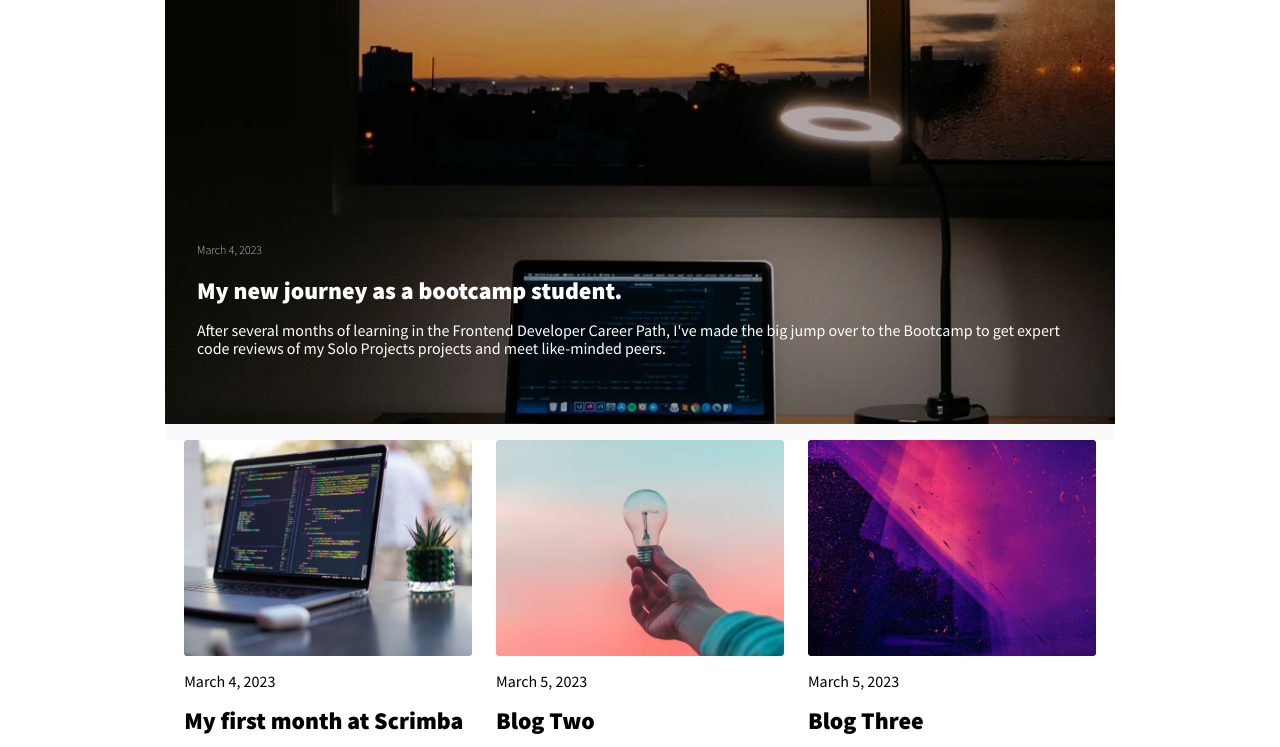
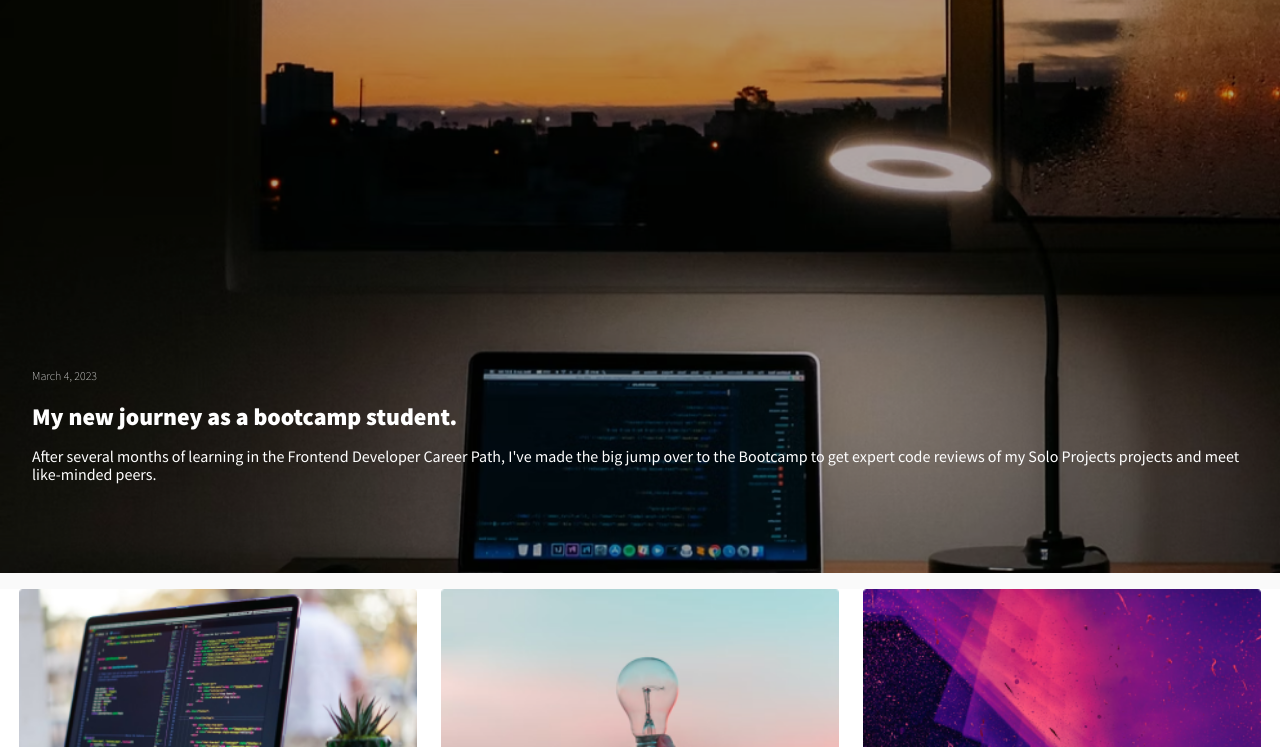
Before and after one commit to ChrisVee/learningJournal, a website built with Vite: page index.html in a window 1280 px wide. Shown: the part 49-796 px from the top of the page. Built offline with nearby package versions, Linux system fonts and the light colour scheme.

Commit message:
Update style.css

```diff
--- a/css/style.css
+++ b/css/style.css
@@ -9,7 +9,7 @@
 html, body, h1, h2 {
     margin: 0;
     padding: 0;
-    max-width: 950px;
+    width: 100%;
     margin: 0 auto;
     font-family: 'Source Sans Pro';
 }
```
